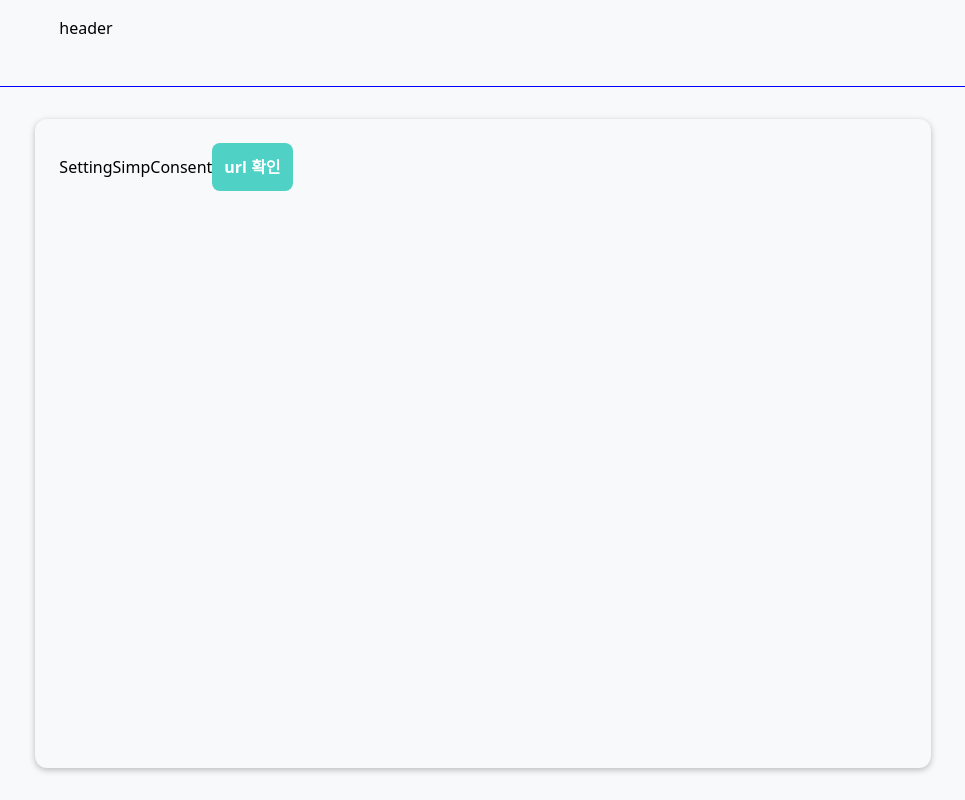
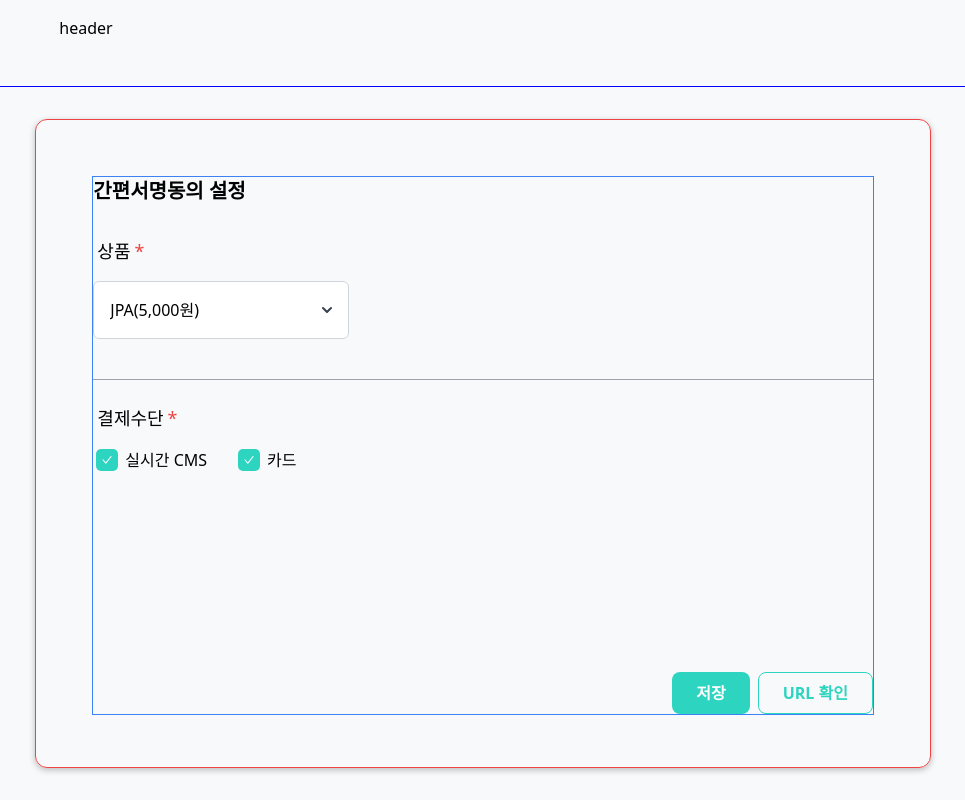
Before and after one commit to rlatkd/cms-plus, a React (Vite) app in the folder client/: page /vendor/setting/simpconsent in a window 1280 px wide. Shown: the whole page, without its empty margins (309-1274 px from the left). Built offline with nearby package versions, Linux system fonts and the light colour scheme.

Commit message:
[KAN-155] feat(simpconsent): 간편서명동의 설정 프론트 구현

```diff
--- /dev/null
+++ b/client/src/components/common/CheckBox.jsx
@@ -0,0 +1,25 @@
+import { Switch } from '@headlessui/react';
+import { AiOutlineCheck } from 'react-icons/ai';
+
+const Checkbox = ({ label, name, checked, onChange, disabled }) => {
+  return (
+    <Switch.Group>
+      <div className='flex items-center'>
+        <Switch
+          checked={checked}
+          onChange={onChange}
+          name={name}
+          disabled={disabled}
+          className={`relative flex h-5 w-5 items-center justify-center rounded outline-none ring-1 transition-all duration-200 ${!checked && !disabled ? 'bg-white ring-gray-300' : ''} ${checked && !disabled ? 'bg-teal-400 ring-teal-400' : ''} ${disabled ? 'bg-gray-200 ring-gray-200' : ''} `}>
+          <AiOutlineCheck
+            size='0.75rem'
+            className={` ${checked ? 'scale-100' : 'scale-0'} ${checked && !disabled ? 'text-white' : 'text-gray-400'} transition-transform duration-200 ease-out`}
+          />
+        </Switch>
+        <Switch.Label className='ml-2'>{label}</Switch.Label>
+      </div>
+    </Switch.Group>
+  );
+};
+
+export default Checkbox;
--- a/client/src/pages/vendor/Setting/SettingSimpConsentPage.jsx
+++ b/client/src/pages/vendor/Setting/SettingSimpConsentPage.jsx
@@ -1,23 +1,122 @@
 import SimpConsentQrUrlModal from '@/components/vendor/modal/SimpConsentQrUrlModal';
 import { useState } from 'react';
+import SelectField from '@/components/common/SelectField';
+import Checkbox from '@/components/common/CheckBox';
 
 const SettingSimpConsentPage = () => {
   const [isShowModal, setIsShowModal] = useState(false);
+  const [selectedProducts, setSelectedProducts] = useState([]); // 빈 배열로 시작
+  const [checkedItems, setCheckedItems] = useState({
+    '실시간 CMS': true,
+    카드: true,
+  });
+
+  const handleProductChange = value => {
+    const newProduct = value;
+    setSelectedProducts(prev => {
+      if (!prev.includes(newProduct)) {
+        return [...prev, newProduct];
+      }
+      return prev;
+    });
+  };
+
+  const handleRemoveProduct = product => {
+    setSelectedProducts(prev => prev.filter(p => p !== product));
+  };
+
+  const handleCheckboxChange = name => {
+    setCheckedItems(prev => ({
+      ...prev,
+      [name]: !prev[name],
+    }));
+  };
 
   return (
-    <div className='h-full w-full rounded-xl p-6 shadow-dash-board'>
-      SettingSimpConsent
+    <div className='relative h-full w-full rounded-xl border border-red-500 p-6 shadow-dash-board'>
+      <div className='mx-8 my-8 flex h-[90%] flex-col border border-blue-500'>
+        <h2 className='mb-8 text-xl font-bold'>간편서명동의 설정</h2>
+
+        <div className='flex flex-grow flex-col justify-between'>
+          <div>
+            <div className='mb-6'>
+              <h3 className='mb-3 ml-1 text-lg font-medium'>
+                상품<span className='ml-1 text-red-500'>*</span>
+              </h3>
+              <div className='flex items-center'>
+                <SelectField
+                  onChange={e => handleProductChange(e.target.value)}
+                  options={[
+                    { value: 'JPA(5,000원)', label: 'JPA(5,000원)' },
+                    { value: 'JPA2(3,000원)', label: 'JPA2(3,000원)' },
+                    { value: 'JPA3(3,000원)', label: 'JPA3(3,000원)' },
+                    { value: 'JPA4(3,000원)', label: 'JPA4(3,000원)' },
+                    { value: 'JPA5(3,000원)', label: 'JPA5(3,000원)' },
+                    { value: 'JPA6(3,000원)', label: 'JPA6(3,000원)' },
+                    { value: 'JPA7(3,000원)', label: 'JPA7(3,000원)' },
+                  ]}
+                  className='h-13 w-64 rounded-md border border-gray-300 bg-white p-4 pr-10 text-base focus:border-teal-400 focus:outline-none focus:ring-teal-400'
+                />
+                <div className='ml-4 flex flex-wrap'>
+                  {selectedProducts.map((product, index) => (
+                    <span
+                      key={index}
+                      className='mb-2 mr-2 flex items-center justify-between rounded-full bg-teal-400 px-7 py-2 text-base text-white'
+                      style={{ minWidth: '200px' }}>
+                      <span className='flex-grow'>{product}</span>
                       <button
-        className='mr-4 rounded-lg bg-mint p-3 font-bold text-white'
+                        onClick={() => handleRemoveProduct(product)}
+                        className='ml-2 flex-shrink-0 text-white hover:text-gray-200'>
+                        ×
+                      </button>
+                    </span>
+                  ))}
+                </div>
+              </div>
+            </div>
+            <hr className='my-6 border-gray-400' />
+
+            <div className='mb-6'>
+              <h3 className='mb-4 ml-1 text-lg font-medium'>
+                결제수단<span className='ml-1 text-red-500'>*</span>
+              </h3>
+              <div className='ml-1 flex items-center'>
+                <Checkbox
+                  name='실시간 CMS'
+                  label='실시간 CMS'
+                  checked={checkedItems['실시간 CMS']}
+                  onChange={() => handleCheckboxChange('실시간 CMS')}
+                />
+                <div className='w-8' />
+                <Checkbox
+                  name='카드'
+                  label='카드'
+                  checked={checkedItems['카드']}
+                  onChange={() => handleCheckboxChange('카드')}
+                />
+              </div>
+            </div>
+          </div>
+
+          <div className='mt-auto flex justify-end pt-4'>
+            <button className='mr-2 rounded-lg bg-teal-400 px-6 py-2 font-bold text-white'>
+              저장
+            </button>
+            <button
+              className='rounded-lg border border-teal-400 px-6 py-2 font-bold text-teal-400'
               onClick={() => setIsShowModal(true)}>
-        url 확인
+              URL 확인
             </button>
+          </div>
+        </div>
+
         <SimpConsentQrUrlModal
           isShowModal={isShowModal}
           setIsShowModal={setIsShowModal}
           modalTitle={'간편서명동의 QR/URL'}
         />
       </div>
+    </div>
   );
 };
 
```
Lines whose indentation alone changed are shown as unchanged.
